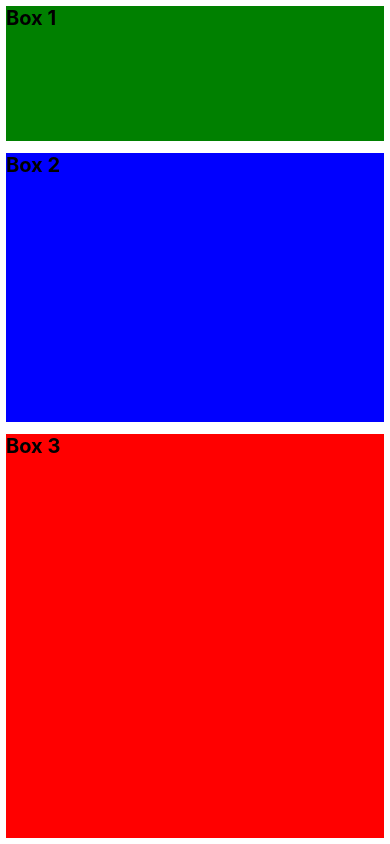
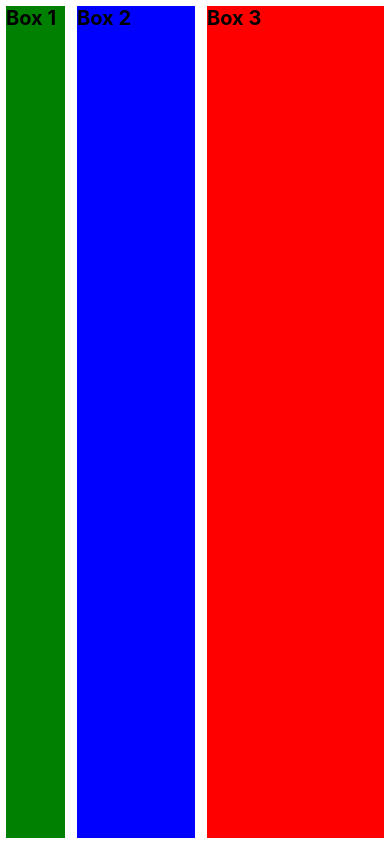
Before and after one commit to Friosn/counter-and-comps, a React Native app: screen / in a window 390 px wide. Built offline with nearby package versions, Linux system fonts and the light colour scheme.

Commit message:
Flex native workout

```diff
--- a/src/screens/FlexScreen.tsx
+++ b/src/screens/FlexScreen.tsx
@@ -21,6 +21,7 @@ const styles = StyleSheet.create({
   container: {
     backgroundColor: 'grey',
     flex: 1,
+    flexDirection: 'row',
   },
   box1: {
     borderWidth: 6,
```
